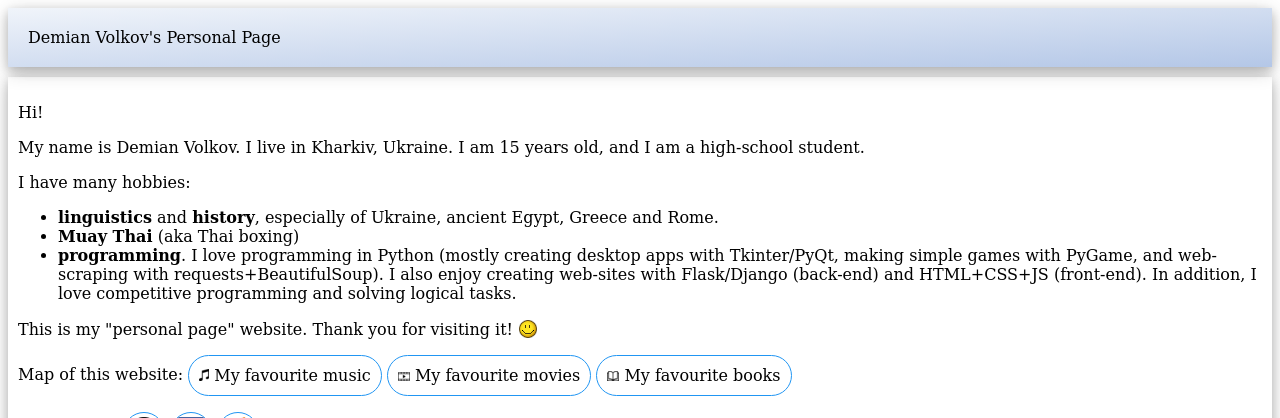
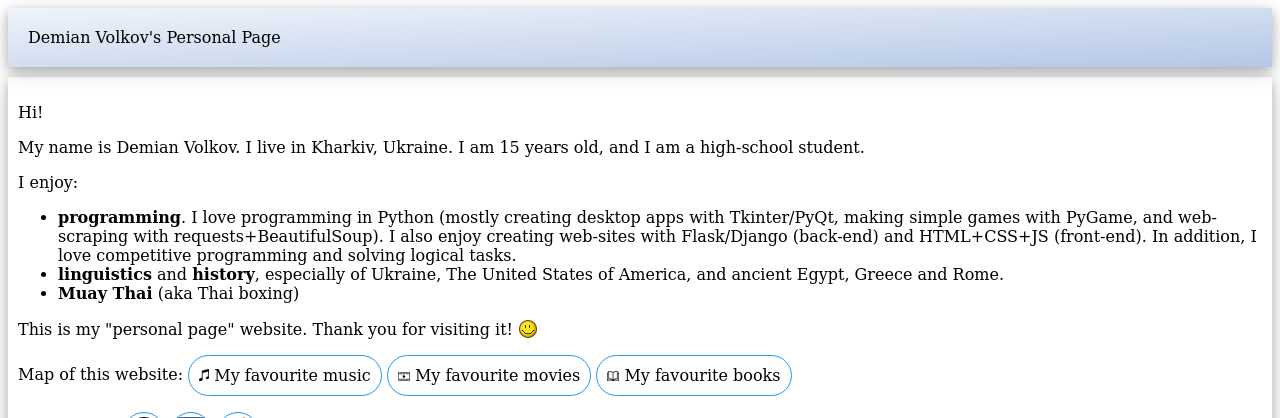
Before and after one commit to demian-wolf/demian-wolf.github.io, a Flask app: page / in a window 1280 px wide. Shown: the top 418 px of the page. Run offline with Flask 2, Linux system fonts and the light colour scheme.

Commit message:
Updated Home and CodeClub pages

```diff
--- a/flask_src/templates/codeclub.html
+++ b/flask_src/templates/codeclub.html
@@ -10,7 +10,6 @@
 {% block content %}
 Добро пожаловать! Здесь размещена вся актуальная информация для PythonFans группы CodeClub.
 <div>
-
     <p><strong><em>06.11.2020</em></strong></p>
     <ul>
         <li>
--- a/flask_src/templates/index.html
+++ b/flask_src/templates/index.html
@@ -16,11 +16,11 @@
     </p>
 
     <p>
-        I have many hobbies:
+        I enjoy:
         <ul>
-            <li><strong>linguistics</strong> and <strong>history</strong>, especially of Ukraine, ancient Egypt, Greece and Rome.</li>
+            <li><strong>programming</strong>. I love programming in Python (mostly creating desktop apps with Tkinter/PyQt, making simple games with PyGame, and web-scraping with requests+BeautifulSoup). I also enjoy creating web-sites with Flask/Django (back-end) and HTML+CSS+JS (front-end). In addition, I love competitive programming and solving logical tasks.</li>
+            <li><strong>linguistics</strong> and <strong>history</strong>, especially of Ukraine, The United States of America, and ancient Egypt, Greece and Rome.</li>
             <li><strong>Muay Thai</strong> (aka Thai boxing)</li>
-            <li><strong>programming</strong>. I love programming in Python (mostly creating desktop apps with Tkinter/PyQt, making simple games with PyGame, and web-scraping with requests+BeautifulSoup). I also enjoy creating web-sites with Flask/Django (back-end) and HTML+CSS+JS (front-end). In addition, I love competitive programming and solving logical tasks.</li>
         </ul>
     <p>
         This is my "personal page" website. Thank you for visiting it! <img id="smile" src="{{ url_for("static", filename="images/signs/smile.gif") }}" alt=":)">
```
